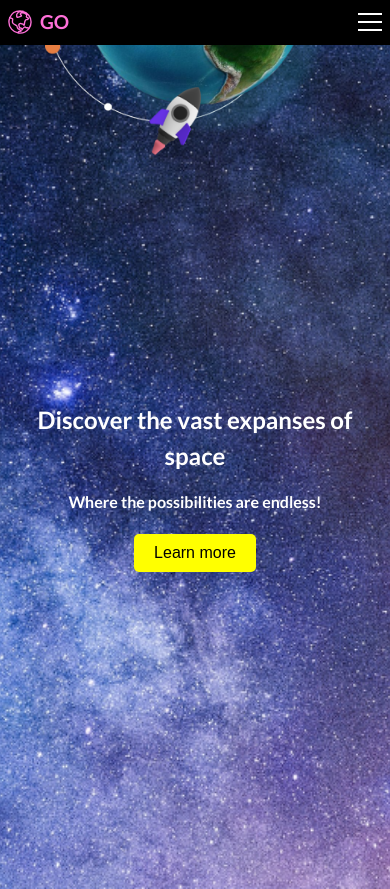
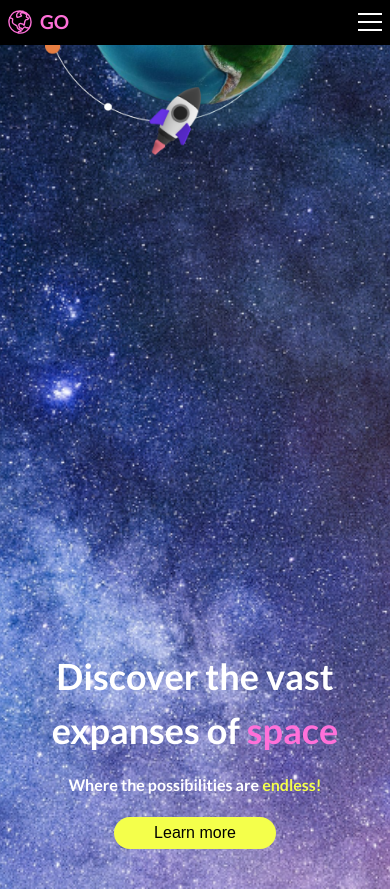
Before and after one commit to stepanencode/softswiss-cra-sass, a React (Create React App) app: page / in a window 390 px wide. Built offline with nearby package versions, Linux system fonts and the light colour scheme; the HTML template or start-up script is replaced by a standard one.

Commit message:
implement mobile earth and text

```diff
--- a/src/App.js
+++ b/src/App.js
@@ -96,10 +96,12 @@ const App = () => {
           />
           <div className="hero__text">
             <h1 className="hero__title">
-              Discover the vast expanses of <span>space</span>
+              Discover the vast expanses of{' '}
+              <strong className="hero__highlight">space</strong>
             </h1>
             <p className="hero__subtitle">
-              Where the possibilities are <span>endless!</span>
+              Where the possibilities are{' '}
+              <span className="hero__emphasis">endless!</span>
             </p>
             <button className="hero__button">Learn more</button>
           </div>
--- a/src/App.scss
+++ b/src/App.scss
@@ -256,10 +256,10 @@ $breakpoints: (
     z-index: 10;
     display: flex;
     flex-direction: column;
-    justify-content: center;
+    justify-content: flex-end; /* Смещаем текст ниже */
     align-items: center;
     height: 100%;
-    padding: 20px;
+    padding: 40px 20px; /* Увеличиваем нижний отступ */
     text-align: center;
   }
 
@@ -282,28 +282,37 @@ $breakpoints: (
   }
 
   &__title {
-    font-size: clamp(24px, 5vw, 48px);
-    font-weight: bold;
+    font-size: 36px; /* Установленный размер текста */
+    font-weight: 800;
     margin-bottom: 10px;
+
+    .hero__highlight {
+      color: $space-color; /* Цвет слова "space" */
+    }
   }
 
   &__subtitle {
-    font-size: clamp(16px, 4vw, 24px);
+    font-size: 16px; /* Установленный размер текста */
+    font-weight: 800;
     margin-bottom: 20px;
+
+    .hero__emphasis {
+      color: $emphasis-color;
+    }
   }
 
   &__button {
-    padding: 10px 20px;
+    padding: 7px 40px;
     font-size: 16px;
-    color: #000;
-    background-color: #ff0;
+    color: $background-color;
+    background-color: $emphasis-color;
     border: none;
-    border-radius: 5px;
+    border-radius: 20px;
     cursor: pointer;
-    transition: background-color 0.3s;
+    transition: all 0.3s;
 
     &:hover {
-      background-color: #ffc107;
+      background-color: #ebff0099;
     }
   }
 }
```
